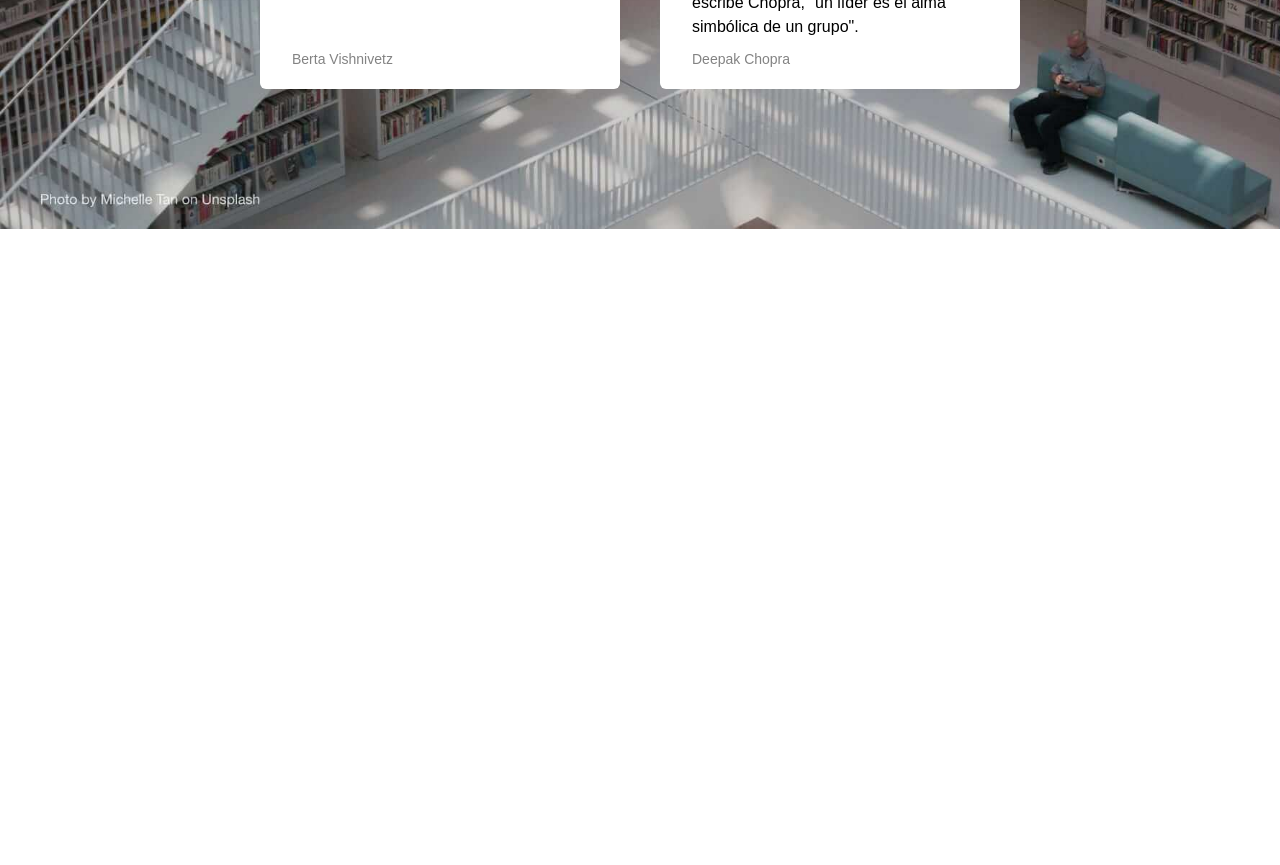
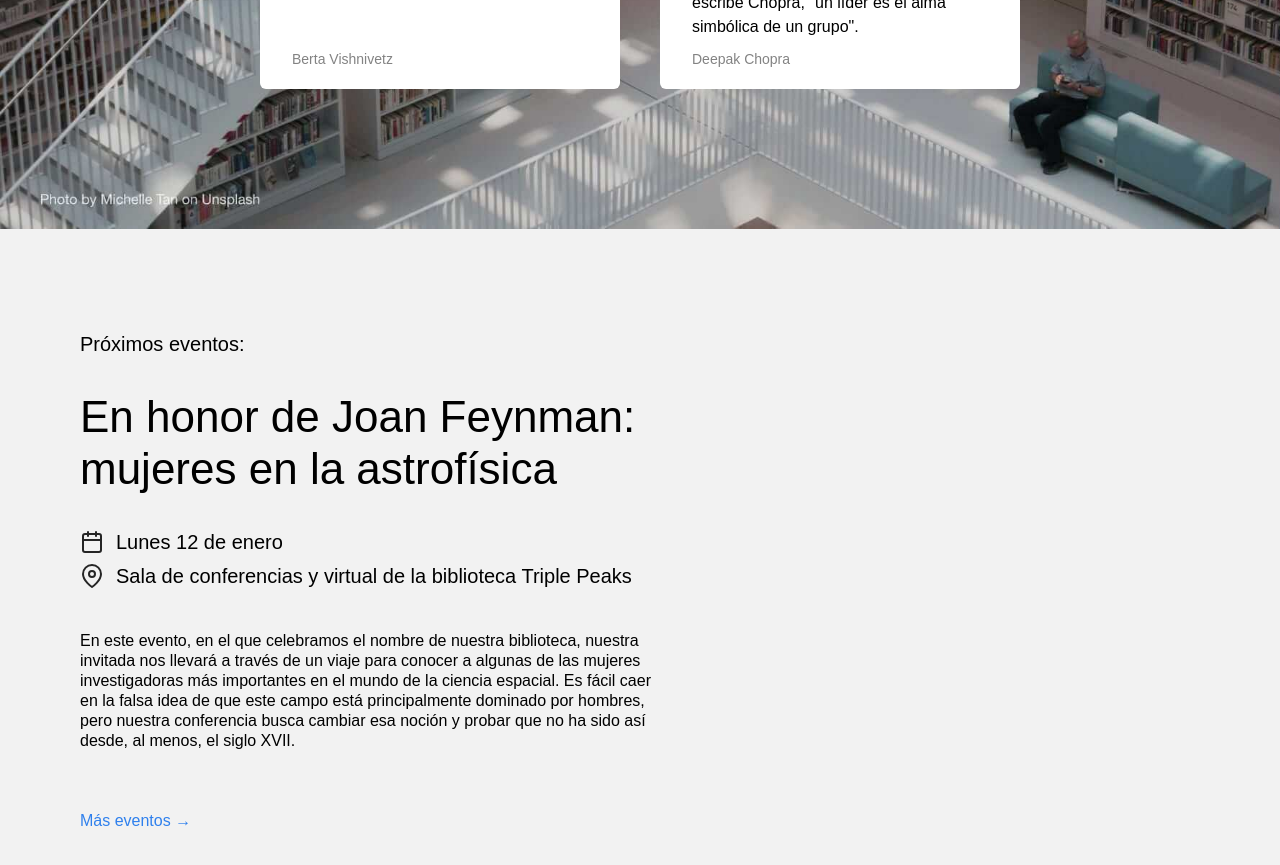
Before and after one commit to yordana-saldias/web_project_library_es, a plain HTML site: page index.html in a window 1280 px wide. Shown: the part 1865-2730 px from the top of the page. Before the commit the page ends 2094 px from the top, so only its background shows below. Drawn offline with Linux system fonts and the light colour scheme.

Commit message:
inicial etapa2

```diff
--- a/index.html
+++ b/index.html
@@ -131,6 +131,46 @@
             </li>
           </ul>
         </section>
+
+        <section class="events">
+          <div class="events__content">
+            <h2 class="events__heading">Próximos eventos:</h2>
+            <h3 class="events__title">
+              En honor de Joan Feynman: mujeres en la astrofísica
+            </h3>
+            <div class="event-info events__info-section">
+              <div class="event-info__item">
+                <img
+                  src="./images/icon_calendar.svg"
+                  alt="Calendar icon"
+                  class="event-info__icon"
+                />
+                <p class="event-info__text">Lunes 12 de enero</p>
+              </div>
+              <div class="event-info__item">
+                <img
+                  src="./images/icon_pin.svg"
+                  alt="Pin icon"
+                  class="event-info__icon"
+                />
+                <p class="event-info__text">
+                  Sala de conferencias y virtual de la biblioteca Triple Peaks
+                </p>
+              </div>
+            </div>
+            <p class="events__description">
+              En este evento, en el que celebramos el nombre de nuestra
+              biblioteca, nuestra invitada nos llevará a través de un viaje para
+              conocer a algunas de las mujeres investigadoras más importantes en
+              el mundo de la ciencia espacial. Es fácil caer en la falsa idea de
+              que este campo está principalmente dominado por hombres, pero
+              nuestra conferencia busca cambiar esa noción y probar que no ha
+              sido así desde, al menos, el siglo XVII.
+            </p>
+            <a href="#" class="events__more">Más eventos &rarr;</a>
+          </div>
+          <!-- Comienza a crear la composición aquí -->
+        </section>
       </main>
     </div>
   </body>
--- a/styles/style.css
+++ b/styles/style.css
@@ -154,3 +154,126 @@
   color: #838383;
   margin-top: auto;
 }
+.events {
+  padding: 100px 0 120px 80px;
+  display: flex;
+  align-items: start;
+  justify-content: space-between;
+  box-sizing: border-box;
+  background-color: #f2f2f2;
+}
+
+.events__content {
+  flex-basis: 580px;
+}
+
+.events__heading {
+  font-size: 20px;
+  font-weight: 500;
+  line-height: 30px;
+  margin: 0;
+}
+
+.events__title {
+  font-size: 44px;
+  font-weight: 500;
+  line-height: 52px;
+  margin: 32px 0 0;
+}
+
+.events__info-section {
+  margin-top: 32px;
+}
+
+.event-info__item {
+  display: flex;
+  align-items: center;
+  margin-bottom: 4px;
+  font-weight: 500;
+}
+
+.event-info__icon {
+  background-repeat: no-repeat;
+  background-position: center;
+  margin-right: 12px;
+  width: 24px;
+  height: 24px;
+}
+
+.event-info__text {
+  font-size: 20px;
+  font-weight: 500;
+  line-height: 30px;
+  margin: 0;
+}
+
+.events__description {
+  margin: 40px 0 60px;
+}
+
+.events__more {
+  color: #2f80ed;
+  text-decoration: none;
+}
+
+.events__cover {
+  /* flex-grow: 1;
+  flex-shrink: 0;
+  flex-basis: 780px;
+  max-width: 780px;
+  position: relative; */
+}
+
+.events__image {
+  /* max-width: 100%; */
+}
+
+.person {
+  /* position: absolute;
+  display: flex;
+  align-items: center;
+  flex-direction: column;
+  gap: 10px; */
+}
+
+.person_name_feynman {
+  /* Utiliza los valores correctos de las propiedades top/right/bottom/left para posicionar el elemento */
+}
+
+.person_name_burbidge {
+  /* Utiliza los valores correctos de las propiedades top/right/bottom/left para posicionar el elemento */
+}
+
+.person_name_cannon {
+  /* Utiliza los valores correctos de las propiedades top/right/bottom/left para posicionar el elemento */
+}
+
+.person_name_mitchell {
+  /* Utiliza los valores correctos de las propiedades top/right/bottom/left para posicionar el elemento */
+}
+
+.person_name_tarter {
+  /* Utiliza los valores correctos de las propiedades top/right/bottom/left para posicionar el elemento */
+}
+
+.person__image {
+  /* max-width: 100%; */
+}
+
+.person__image_size_l {
+  /* width: 140px; */
+}
+
+.person__image_size_m {
+  /* width: 100px; */
+}
+
+.person__image_size_s {
+  /* width: 80px; */
+}
+
+.person__caption {
+  /* text-align: center;
+  font-size: 14px;
+  margin: 0; */
+}
```
